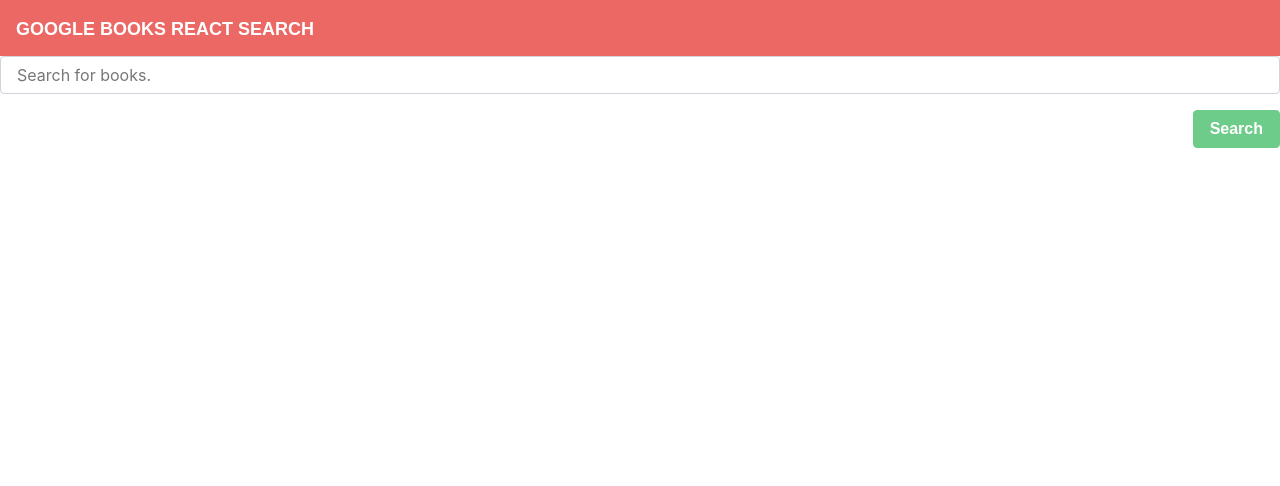
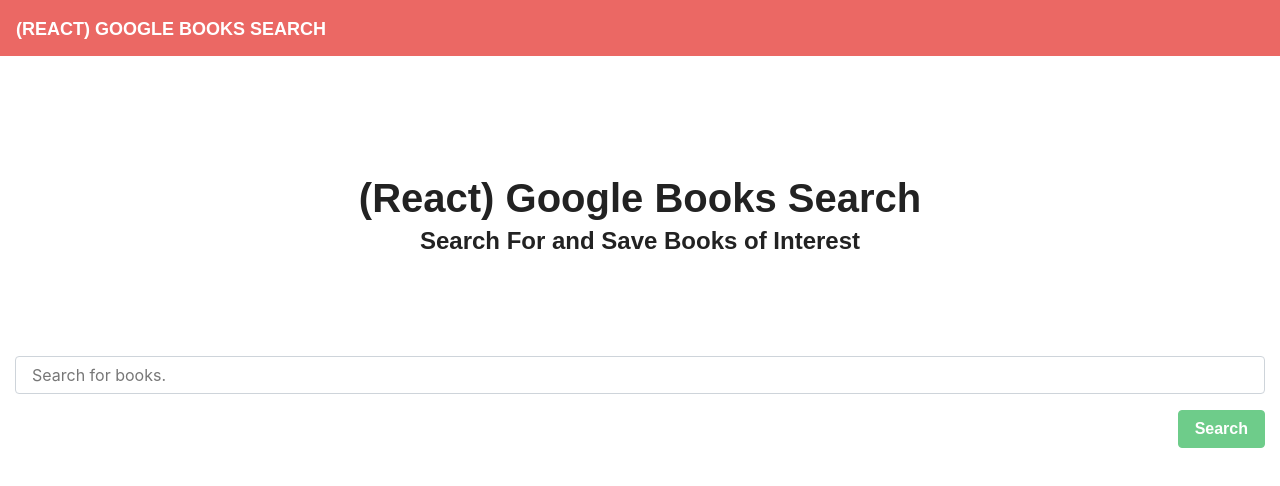
Before and after one commit to bliff182/runcom, a React (Create React App) app in the folder client/: page / in a window 1280 px wide. Shown: the top 486 px of the page. Built offline with nearby package versions, Linux system fonts and the light colour scheme; no server answers; a web font is replaced by a local one.

Commit message:
added bootstrap grid, jumbotron

```diff
--- /dev/null
+++ b/client/src/components/Grid/index.js
@@ -0,0 +1,26 @@
+import React from "react";
+
+// This Container component allows us to use a bootstrap container without worrying about class names
+export function Container({ fluid, children }) {
+	return <div className={`container${fluid ? "-fluid" : ""}`}>{children}</div>;
+}
+
+// This Row component lets us use a bootstrap row without having to think about class names
+export function Row({ fluid, children }) {
+	return <div className={`row${fluid ? "-fluid" : ""}`}>{children}</div>;
+}
+
+// This Col component lets us size bootstrap columns with less syntax
+// e.g. <Col size="md-12"> instead of <div className="col-md-12">
+export function Col({ size, children }) {
+	return (
+		<div
+			className={size
+				.split(" ")
+				.map(size => "col-" + size)
+				.join(" ")}
+		>
+			{children}
+		</div>
+	);
+}
--- /dev/null
+++ b/client/src/components/Jumbotron/index.js
@@ -0,0 +1,18 @@
+import React from "react";
+
+function Jumbotron({ children }) {
+	return (
+		<div
+			style={{
+				height: 300,
+				clear: "both",
+				paddingTop: 120,
+				textAlign: "center"
+			}}
+		>
+			{children}
+		</div>
+	);
+}
+
+export default Jumbotron;
--- a/client/src/components/Navbar/index.js
+++ b/client/src/components/Navbar/index.js
@@ -4,7 +4,7 @@
 	return (
 		<nav className="navbar navbar-expand-lg navbar-dark bg-primary">
 			<a className="navbar-brand" href="/">
-				Google Books React Search
+				(React) Google Books Search
 			</a>
 		</nav>
 	);
--- a/client/src/pages/Search.js
+++ b/client/src/pages/Search.js
@@ -1,15 +1,13 @@
 import React, { Component } from "react";
 import Axios from "axios";
+import Jumbotron from "../components/Jumbotron";
+import { Col, Row, Container } from "../components/Grid";
 import { Input, FormBtn } from "../components/Form";
 
 class Search extends Component {
 	state = {
 		book: ""
 	};
-
-	componentDidMount() {
-		console.log(process.env.REACT_APP_API_KEY);
-	}
 
 	handleInputChange = event => {
 		const { name, value } = event.target;
@@ -46,6 +44,13 @@
 
 	render() {
 		return (
+			<Container fluid>
+				{/* <Row> */}
+				{/* <Col size="md-6"> */}
+				<Jumbotron>
+					<h1>(React) Google Books Search</h1>
+					<h4>Search For and Save Books of Interest</h4>
+				</Jumbotron>
 				<form>
 					<Input
 						value={this.state.book}
@@ -57,6 +62,9 @@
 						Search
 					</FormBtn>
 				</form>
+				{/* </Col> */}
+				{/* </Row> */}
+			</Container>
 		);
 	}
 }
```
Lines whose indentation alone changed are shown as unchanged.
